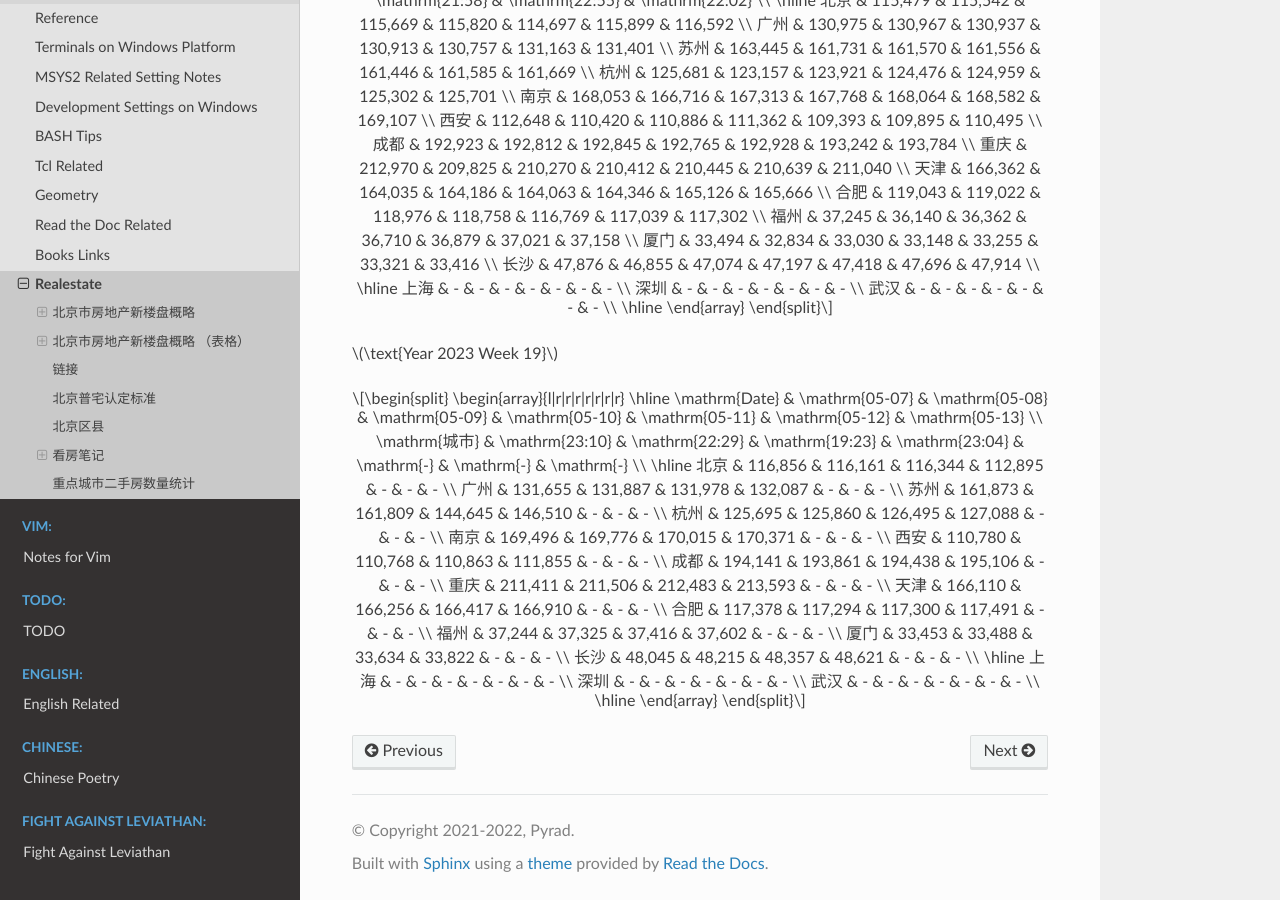
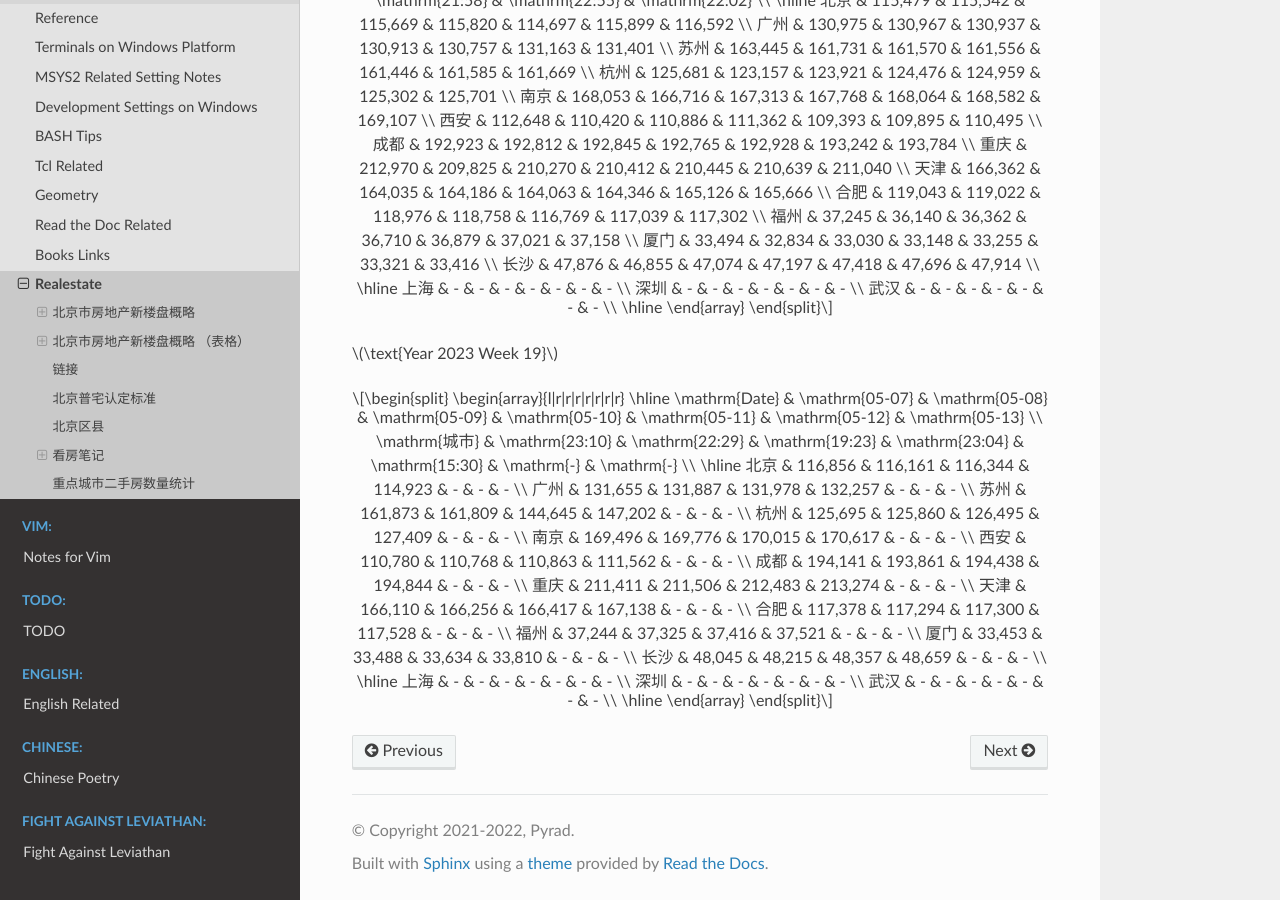
Before and after one commit to Pyrad/pyradnotes, a Sphinx documentation site: the page built from source/Notes/realestate.md, in a window 1280 px wide and 900 px high, scrolled down 13918 px. Built offline with Sphinx 7.4.7 and the Read the Docs theme 2.0.0, drawn with Linux system fonts in a browser that asks for light colours; a script that is not in the unit is left out.

Commit message:
Realestate Update resale numbers 2023-05-11

```diff
--- a/source/Notes/realestate.md
+++ b/source/Notes/realestate.md
@@ -718,21 +718,21 @@ $$
 \begin{array}{l|r|r|r|r|r|r|r}
 \hline
 \mathrm{Date} & \mathrm{05-07} & \mathrm{05-08} & \mathrm{05-09} & \mathrm{05-10} & \mathrm{05-11} & \mathrm{05-12} & \mathrm{05-13} \\
-\mathrm{城市} & \mathrm{23:10} & \mathrm{22:29} & \mathrm{19:23} & \mathrm{23:04} & \mathrm{-} & \mathrm{-} & \mathrm{-} \\
+\mathrm{城市} & \mathrm{23:10} & \mathrm{22:29} & \mathrm{19:23} & \mathrm{23:04} & \mathrm{15:30} & \mathrm{-} & \mathrm{-} \\
 \hline
-北京 & 116,856 & 116,161 & 116,344 & 112,895 & - & - & - \\
-广州 & 131,655 & 131,887 & 131,978 & 132,087 & - & - & - \\
-苏州 & 161,873 & 161,809 & 144,645 & 146,510 & - & - & - \\
-杭州 & 125,695 & 125,860 & 126,495 & 127,088 & - & - & - \\
-南京 & 169,496 & 169,776 & 170,015 & 170,371 & - & - & - \\
-西安 & 110,780 & 110,768 & 110,863 & 111,855 & - & - & - \\
-成都 & 194,141 & 193,861 & 194,438 & 195,106 & - & - & - \\
-重庆 & 211,411 & 211,506 & 212,483 & 213,593 & - & - & - \\
-天津 & 166,110 & 166,256 & 166,417 & 166,910 & - & - & - \\
-合肥 & 117,378 & 117,294 & 117,300 & 117,491 & - & - & - \\
-福州 & 37,244 & 37,325 & 37,416 & 37,602 & - & - & - \\
-厦门 & 33,453 & 33,488 & 33,634 & 33,822 & - & - & - \\
-长沙 & 48,045 & 48,215 & 48,357 & 48,621 & - & - & - \\
+北京 & 116,856 & 116,161 & 116,344 & 114,923 & - & - & - \\
+广州 & 131,655 & 131,887 & 131,978 & 132,257 & - & - & - \\
+苏州 & 161,873 & 161,809 & 144,645 & 147,202 & - & - & - \\
+杭州 & 125,695 & 125,860 & 126,495 & 127,409 & - & - & - \\
+南京 & 169,496 & 169,776 & 170,015 & 170,617 & - & - & - \\
+西安 & 110,780 & 110,768 & 110,863 & 111,562 & - & - & - \\
+成都 & 194,141 & 193,861 & 194,438 & 194,844 & - & - & - \\
+重庆 & 211,411 & 211,506 & 212,483 & 213,274 & - & - & - \\
+天津 & 166,110 & 166,256 & 166,417 & 167,138 & - & - & - \\
+合肥 & 117,378 & 117,294 & 117,300 & 117,528 & - & - & - \\
+福州 & 37,244 & 37,325 & 37,416 & 37,521 & - & - & - \\
+厦门 & 33,453 & 33,488 & 33,634 & 33,810 & - & - & - \\
+长沙 & 48,045 & 48,215 & 48,357 & 48,659 & - & - & - \\
 \hline
 上海 & - & - & - & - & - & - & - \\
 深圳 & - & - & - & - & - & - & - \\
```
